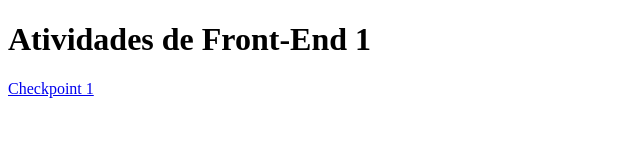
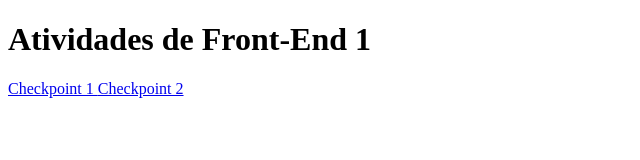
Before and after one commit to MPPicozzi/CTD, a plain HTML site: page index.html in a window 1280 px wide. Shown: the whole page, without its empty margins (0-640 px from the left). Drawn offline with Linux system fonts and the light colour scheme.

Commit message:
Update index.html

```diff
--- a/index.html
+++ b/index.html
@@ -11,6 +11,7 @@
     <h1>Atividades de Front-End 1</h1>
 
     <a href="https://mppicozzi.github.io/CTD/front-end-1/checkpoint1/checkpoint1.html"> Checkpoint 1 </a>
+    <a href="https://mppicozzi.github.io/CTD/front-end-1/checkpoint2/checkpoint2.html"> Checkpoint 2 </a>
 
 </body>
 </html>
```
